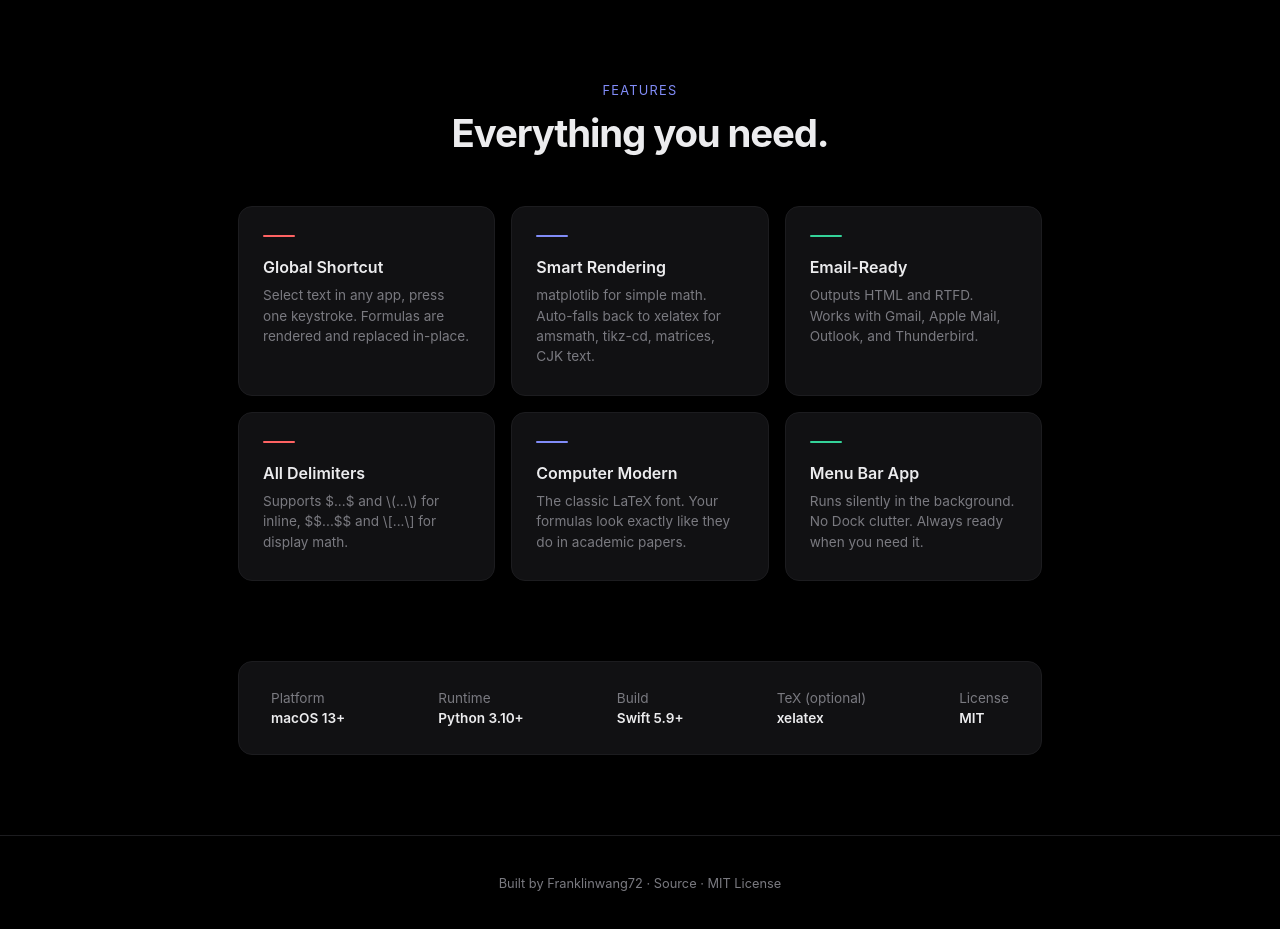
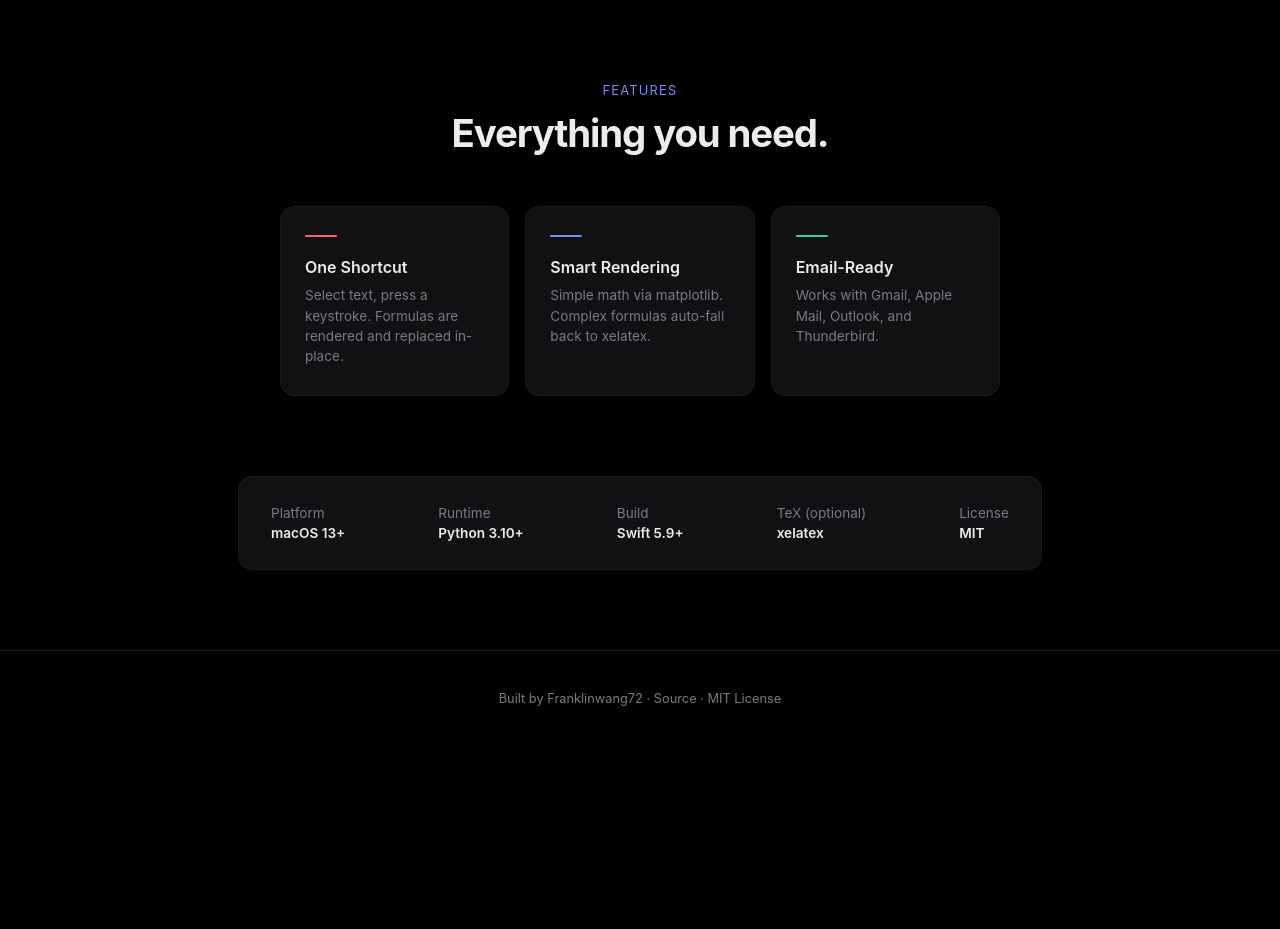
Before and after one commit to Franklinwang72/texmail, a plain HTML site: page docs/index.html in a window 1280 px wide. Shown: the part 1387-2316 px from the top of the page. After the commit the page ends 2133 px from the top, so only its background shows below. Drawn offline with Linux system fonts and the light colour scheme.

Commit message:
Simplify features to 3 cards

```diff
--- a/docs/index.html
+++ b/docs/index.html
@@ -236,6 +236,8 @@
             display: grid;
             grid-template-columns: 1fr 1fr 1fr;
             gap: 16px;
+            max-width: 720px;
+            margin: 0 auto;
         }
         .feature-card {
             background: var(--card);
@@ -266,9 +268,9 @@
             margin-bottom: 20px;
             border-radius: 1px;
         }
-        .feature-card:nth-child(1)::before, .feature-card:nth-child(4)::before { background: var(--accent); }
-        .feature-card:nth-child(2)::before, .feature-card:nth-child(5)::before { background: var(--accent-2); }
-        .feature-card:nth-child(3)::before, .feature-card:nth-child(6)::before { background: var(--accent-3); }
+        .feature-card:nth-child(1)::before { background: var(--accent); }
+        .feature-card:nth-child(2)::before { background: var(--accent-2); }
+        .feature-card:nth-child(3)::before { background: var(--accent-3); }
 
         /* ── Requirements ── */
         .requirements {
@@ -371,28 +373,16 @@
             <h2>Everything you need.</h2>
             <div class="feature-grid">
                 <div class="feature-card">
-                    <h3>Global Shortcut</h3>
-                    <p>Select text in any app, press one keystroke. Formulas are rendered and replaced in-place.</p>
+                    <h3>One Shortcut</h3>
+                    <p>Select text, press a keystroke. Formulas are rendered and replaced in-place.</p>
                 </div>
                 <div class="feature-card">
                     <h3>Smart Rendering</h3>
-                    <p>matplotlib for simple math. Auto-falls back to xelatex for amsmath, tikz-cd, matrices, CJK text.</p>
+                    <p>Simple math via matplotlib. Complex formulas auto-fall back to xelatex.</p>
                 </div>
                 <div class="feature-card">
                     <h3>Email-Ready</h3>
-                    <p>Outputs HTML and RTFD. Works with Gmail, Apple Mail, Outlook, and Thunderbird.</p>
-                </div>
-                <div class="feature-card">
-                    <h3>All Delimiters</h3>
-                    <p>Supports $...$ and \(...\) for inline, $$...$$ and \[...\] for display math.</p>
-                </div>
-                <div class="feature-card">
-                    <h3>Computer Modern</h3>
-                    <p>The classic LaTeX font. Your formulas look exactly like they do in academic papers.</p>
-                </div>
-                <div class="feature-card">
-                    <h3>Menu Bar App</h3>
-                    <p>Runs silently in the background. No Dock clutter. Always ready when you need it.</p>
+                    <p>Works with Gmail, Apple Mail, Outlook, and Thunderbird.</p>
                 </div>
             </div>
         </section>
```
